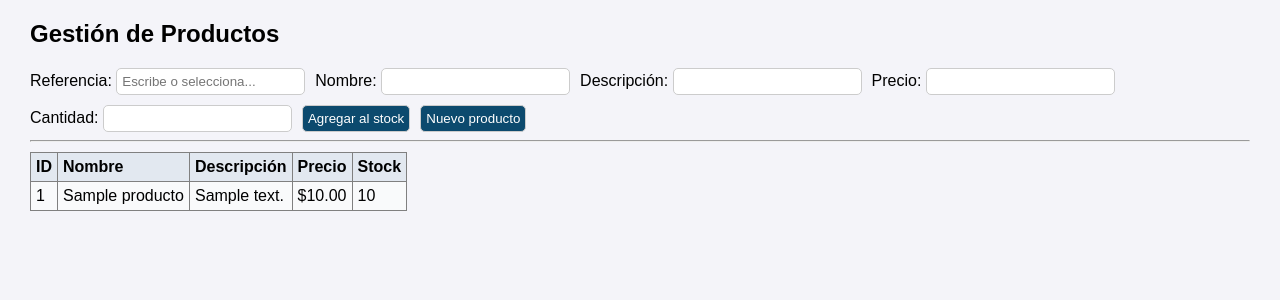
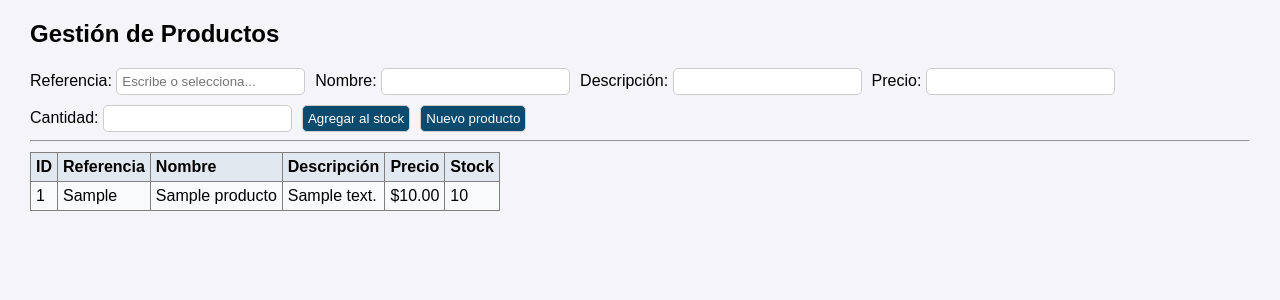
Before and after one commit to JuanSebastianTorres/SupermercadosApp, a Flask app: template templates/productos.html in a window 1280 px wide. Shown: the part 130-430 px from the top of the page. Run offline with Flask 3, Linux system fonts and the light colour scheme; the template is opened without the code that fills it: values that come from a table or form of the project are taken from there, others are empty; tables that the repository leaves empty hold one stand-in row (values such as "Sample post"); some libraries are stand-ins or nearby versions.

Commit message:
Cambios en productos y proveedor again

```diff
--- a/routes/productos.py
+++ b/routes/productos.py
@@ -26,6 +26,7 @@ def obtener_productos():
     data = [
         {
             "id": p.idProducto,
+            "referencia": p.referencia,
             "nombre": p.nombre,
             "descripcion": p.descripcion,
             "precio": p.precio,
@@ -59,6 +60,7 @@ def agregar_producto():
     # Si no existe, crear nuevo
     else:
         nuevo = Producto(
+            referencia=referencia,
             nombre=nombre,
             descripcion=descripcion,
             precio=precio,
--- a/templates/productos.html
+++ b/templates/productos.html
@@ -38,10 +38,11 @@
 <hr>
 
 <table border="1" cellpadding="5">
-  <tr><th>ID</th><th>Nombre</th><th>Descripción</th><th>Precio</th><th>Stock</th></tr>
+  <tr><th>ID</th><th>Referencia</th><th>Nombre</th><th>Descripción</th><th>Precio</th><th>Stock</th></tr>
   {% for p in productos %}
     <tr>
       <td>{{ p.idProducto }}</td>
+      <td>{{ p.referencia }}</td>
       <td>{{ p.nombre }}</td>
       <td>{{ p.descripcion }}</td>
       <td>${{ p.precio }}</td>
@@ -64,9 +65,10 @@ document.addEventListener("DOMContentLoaded", async () => {
     const res = await fetch("/api/productos");
     productos = await res.json();
 
+    // 🔹 Ahora muestra las referencias en la lista desplegable
     productos.forEach(p => {
       const option = document.createElement("option");
-      option.value = p.nombre;
+      option.value = p.referencia;
       referencias.appendChild(option);
     });
   } catch (err) {
@@ -74,11 +76,14 @@ document.addEventListener("DOMContentLoaded", async () => {
   }
 
   refInput.addEventListener("change", () => {
-    const producto = productos.find(p => p.nombre === refInput.value);
+    const producto = productos.find(p => p.referencia === refInput.value);
     if (producto) {
       nombre.value = producto.nombre;
       descripcion.value = producto.descripcion;
       precio.value = producto.precio;
+      nombre.setAttribute("readonly", true);
+      descripcion.setAttribute("readonly", true);
+      precio.setAttribute("readonly", true);
     } else {
       nombre.value = "";
       descripcion.value = "";
@@ -86,15 +91,15 @@ document.addEventListener("DOMContentLoaded", async () => {
     }
   });
 
-  // Modo nuevo producto
+  // 🔹 Modo nuevo producto
   nuevoBtn.addEventListener("click", () => {
-    nombre.removeAttribute("readonly");
-    descripcion.removeAttribute("readonly");
-    precio.removeAttribute("readonly");
     refInput.value = "";
     nombre.value = "";
     descripcion.value = "";
     precio.value = "";
+    nombre.removeAttribute("readonly");
+    descripcion.removeAttribute("readonly");
+    precio.removeAttribute("readonly");
     alert("Modo: Nuevo producto habilitado.");
   });
 });
```
